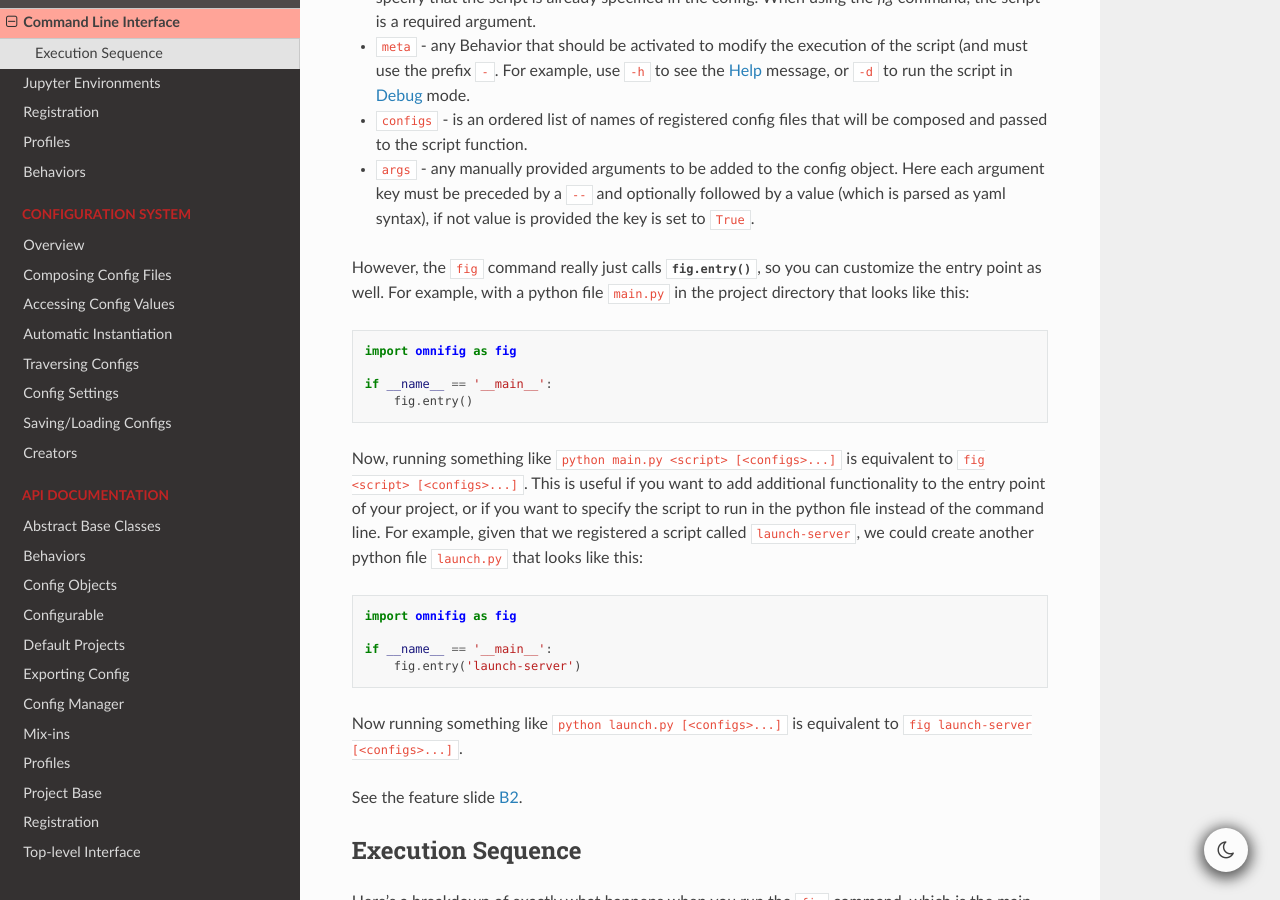
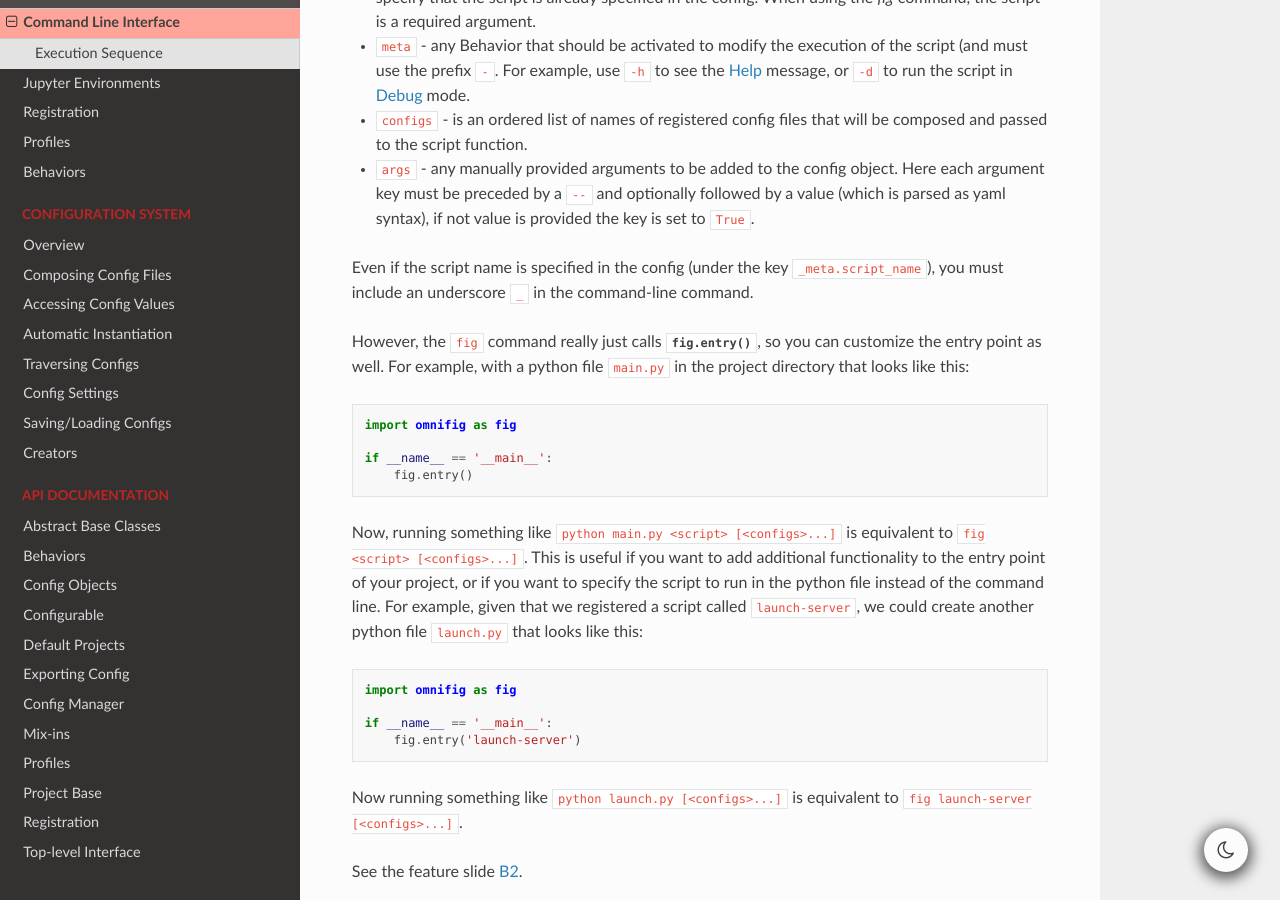
Before and after one commit to felixludos/omni-fig, a Sphinx documentation site: the page built from docs/project-structure/cli.rst, in a window 1280 px wide and 900 px high, scrolled down 388 px. Built offline with Sphinx 7.4.7 and the Read the Docs theme 2.0.0, drawn with Linux system fonts in a browser that asks for light colours; the version number could not be read and is left out.

Commit message:
added '_' info

```diff
--- a/docs/conf.py
+++ b/docs/conf.py
@@ -112,6 +112,9 @@ html_theme_options = {
 # so a file named "default.css" will overwrite the builtin "default.css".
 html_static_path = ['_static']
 html_style = 'css/gsm.css'
+html_css_files = [
+    'css/gsm.css',
+]
 
 # -- Options for HTMLHelp output ------------------------------------------
 
--- a/docs/project-structure/cli.rst
+++ b/docs/project-structure/cli.rst
@@ -17,6 +17,7 @@ The `fig` command should be used like this:
 * ``configs`` - is an ordered list of names of registered config files that will be composed and passed to the script function.
 * ``args`` - any manually provided arguments to be added to the config object. Here each argument key must be preceded by a ``--`` and optionally followed by a value (which is parsed as yaml syntax), if not value is provided the key is set to :code:`True`.
 
+Even if the script name is specified in the config (under the key ``_meta.script_name``), you must include an underscore ``_`` in the command-line command.
 
 .. TODO: vignette B2 project organization
 
@@ -40,7 +41,6 @@ Now, running something like ``python main.py <script> [<configs>...]`` is equiva
         fig.entry('launch-server')
 
 Now running something like ``python launch.py [<configs>...]`` is equivalent to ``fig launch-server [<configs>...]``.
-
 
 See the feature slide :ref:`B2 <vignette-cli>`.
 
```
